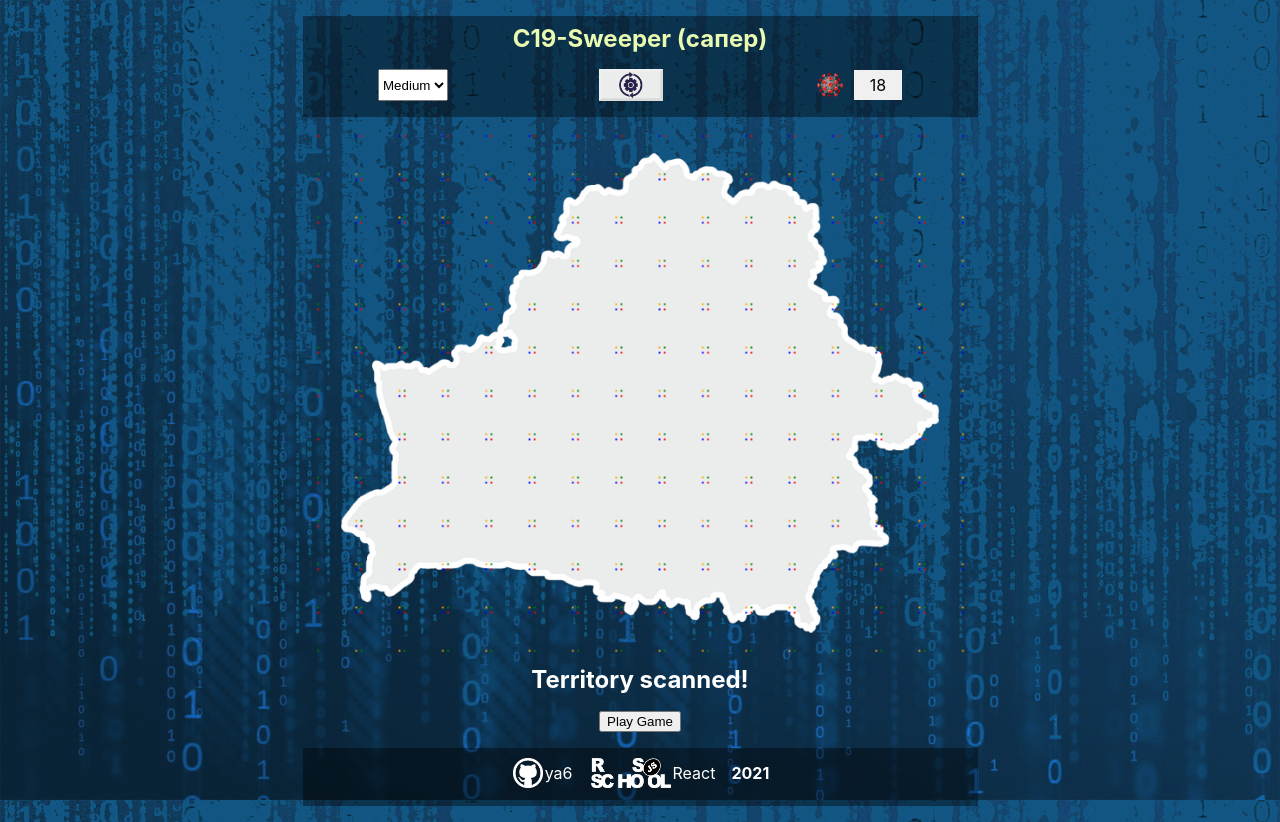
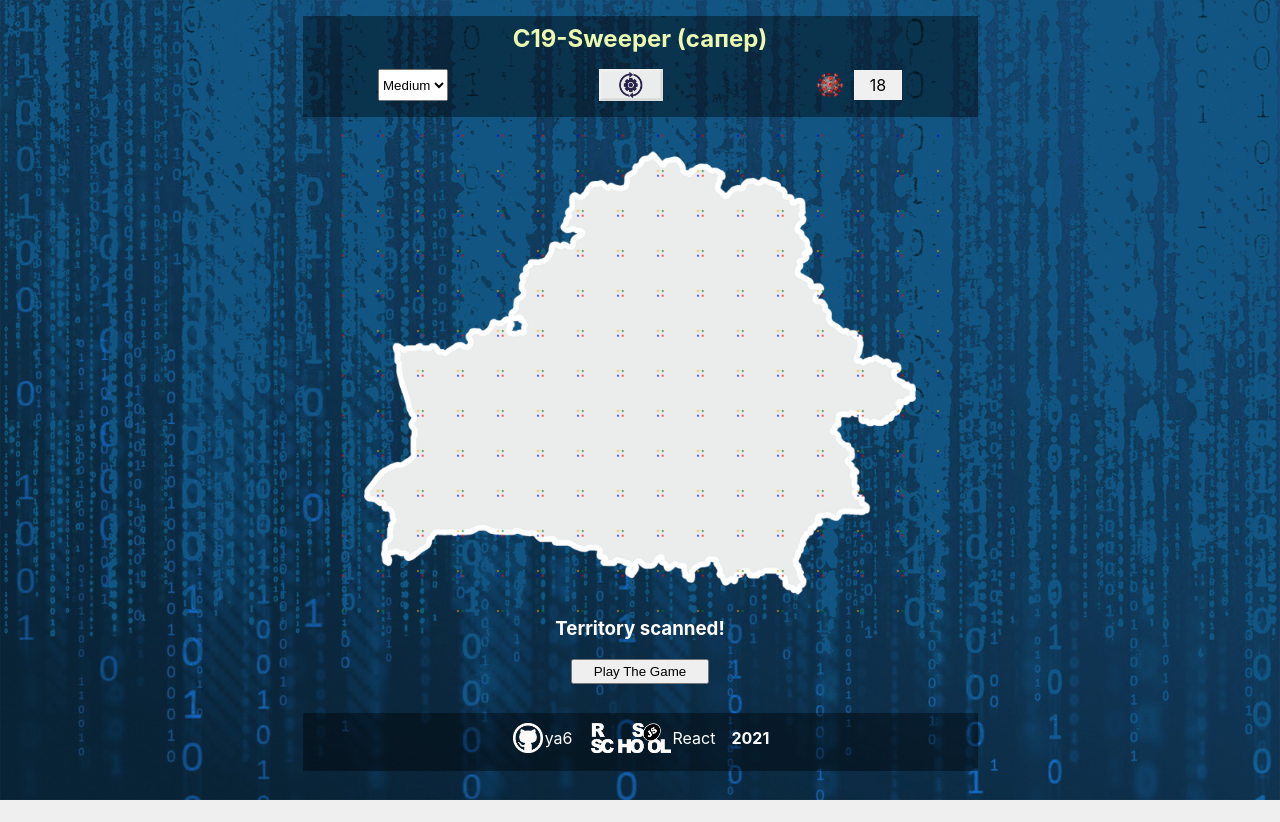
Before and after one commit to ya6/react-game, a React (Create React App) app: page / in a window 1280 px wide. After the commit the page ends 800 px from the top, so only its background shows below. Built offline with nearby package versions, Linux system fonts and the light colour scheme.

Commit message:
feat: add scanned effect on map

```diff
--- a/public/index.html
+++ b/public/index.html
@@ -24,7 +24,7 @@
       work correctly both with client-side routing and a non-root public URL.
       Learn how to configure a non-root public URL by running `npm run build`.
     -->
-    <title>react-game Sapper</title>
+    <title>C-19 Sweeper react-game</title>
   </head>
   <body>
     <noscript>You need to enable JavaScript to run this app.</noscript>
--- a/src/App.css
+++ b/src/App.css
@@ -27,3 +27,9 @@
 .brd {
   border: 1px solid yellowgreen;
 }
+ .button-container {
+   height: 5rem;
+   /* border: 1px solid red; */
+ }
+
+ h3 { margin-top: 0;}
--- a/src/App.js
+++ b/src/App.js
@@ -4,6 +4,7 @@ import Header from "./components/header";
 import Field from "./components/field";
 import _random from "./helpers/_random";
 import back_url from "./assets/img/dig_bel_2+.png";
+import ButtonPlay from "./components/button-play";
 import Footer from "./components/footer";
 
 class App extends Component {
@@ -21,6 +22,8 @@ class App extends Component {
     screenWidth: 0,
     screenHeight: 0,
     screenRatio: 1,
+
+    scanReady: false,
 
     playGame: false,
     gameOver: false,
@@ -61,7 +64,6 @@ class App extends Component {
   }
 
   setNewField = () => {
-
     //get arr
     const { fieldWidth, fieldHeight, size, imageWidth } = this.state;
 
@@ -94,7 +96,41 @@ class App extends Component {
         _arr[y] = [];
 
         for (let x = 0; x < fieldWidth; x++) {
+          setTimeout(() => {
+            context.strokeStyle = "red";
+            context.strokeRect(
+              x * size + compensation,
+              y * size + compensation,
+              1,
+              1
+            );
+            context.strokeStyle = "green";
+            context.strokeRect(
+              x * size + compensation,
+              y * size + size - compensation,
+              1,
+              1
+            );
+            context.strokeStyle = "blue";
+            context.strokeRect(
+              x * size + size - compensation,
+              y * size + compensation,
+              1,
+              1
+            );
+            context.strokeStyle = "orange";
+            context.strokeRect(
+              x * size + size - compensation,
+              y * size + size - compensation,
+              1,
+              1
+            );
 
+
+            setTimeout(() => {this.setState({scanReady: true});}, 800)
+
+
+          }, 800);
 
           if (
             context.getImageData(
@@ -170,35 +206,6 @@ class App extends Component {
           //    x * size + 20,
           //    y * size + 20
           //  );
-
-          context.strokeStyle = "red";
-          context.strokeRect(
-            x * size + compensation,
-            y * size + compensation,
-            1,
-            1
-          );
-          context.strokeStyle = "green";
-          context.strokeRect(
-            x * size + compensation,
-            y * size + size - compensation,
-            1,
-            1
-          );
-          context.strokeStyle = "blue";
-          context.strokeRect(
-            x * size + size - compensation,
-            y * size + compensation,
-            1,
-            1
-          );
-          context.strokeStyle = "orange";
-          context.strokeRect(
-            x * size + size - compensation,
-            y * size + size - compensation,
-            1,
-            1
-          );
         }
       }
 
@@ -272,6 +279,7 @@ class App extends Component {
       imageRatio: _imageRatio,
       screenRatio: _screenRatio,
       gameOver: false,
+
     });
   };
 
@@ -282,7 +290,7 @@ class App extends Component {
   }
 
   leftClickHandler = (block) => {
-    //  console.log('leftClickHandler');
+
     let _gameOver = this.state.gameOver;
     const _arr = this.state.field;
 
@@ -382,7 +390,7 @@ class App extends Component {
     return _arr;
   };
 
-  playGame = () => {
+  playNewGame = () => {
     this.setState({ playGame: true });
   };
 
@@ -404,9 +412,10 @@ class App extends Component {
       screenHeight,
       field_size_factor,
       screenRatio,
+      scanReady,
     } = this.state;
 
-    let _style = null;
+    let _style;
 
     if (screenHeight > screenWidth) {
       _style = {
@@ -415,8 +424,8 @@ class App extends Component {
       };
     } else {
       _style = {
-        width: screenHeight * 0.65 * 1.25,
-        height: screenHeight * 0.65,
+        width: screenHeight * 0.60 * 1.25,
+        height: screenHeight * 0.60,
       };
     }
 
@@ -436,10 +445,9 @@ class App extends Component {
         {playGame === false ? (
           <div className="canvas-block">
             <canvas style={_style} ref={this.removed_canvasRef}></canvas>
-            <h2 className="text-white">Territory scanned!</h2>
-            <button type="button" onClick={this.playGame}>
-              Play Game
-            </button>
+            <div className="button-container">
+              {scanReady ? <ButtonPlay playNewGame={this.playNewGame} /> : null}
+            </div>
           </div>
         ) : null}
 
--- /dev/null
+++ b/src/components/button-play/button-play.component.jsx
@@ -0,0 +1,14 @@
+import "./button-play.style.css";
+const ButtonPlay = (props) => {
+
+    return (<div>
+        <h3 className="text-white">Territory scanned!</h3>
+
+        <button type="button" onClick={props.playNewGame}>
+          Play The Game
+        </button>
+      </div>)
+
+};
+
+export default ButtonPlay;
--- /dev/null
+++ b/src/components/button-play/button-play.style.css
@@ -0,0 +1,3 @@
+button {
+    padding: 0.2rem 1.3rem;
+}
--- /dev/null
+++ b/src/components/button-play/index.js
@@ -0,0 +1,2 @@
+import ButtonPlay from './button-play.component';
+export default ButtonPlay;
--- a/src/components/footer/footer.component.jsx
+++ b/src/components/footer/footer.component.jsx
@@ -9,7 +9,7 @@ const Footer = (props) => {
     width: fieldWidth * size * screenRatio,
   };
   return (
-    <div className="header-footer" style={_style}>
+    <div className="footer" style={_style}>
       <div className="d-flex d-f-just-content-center  mt-1" >
 
         <div className="d-flex">
--- a/src/components/footer/footer.style.css
+++ b/src/components/footer/footer.style.css
@@ -1,9 +1,17 @@
+
+.footer {
+   padding-bottom: 1rem;
+
+    background: rgba(0,0,0, 0.4);
+    box-sizing: border-box;
+    margin-top: 1rem;
+    margin-bottom: 1rem;
+}
+
 
 .github {
-
 	width: 30px;
 	height: 30px;
-
 
 	background-size: contain;
 	background-repeat: no-repeat;
@@ -13,7 +21,6 @@
 }
 
 .rsschool {
-
 	width: 80px;
 	height: 30px;
 
@@ -21,16 +28,14 @@
 	background-repeat: no-repeat;
 	background-position: center center;
 	padding: 2px;
-
-
 }
 
 .d-f-just-content-center {
     justify-content: center;
-
 }
 
 a {
     color: white;
     text-decoration: none;
-    margin-right: 1rem }
+    margin-right: 1rem;
+ }
--- a/src/components/header/header.component.jsx
+++ b/src/components/header/header.component.jsx
@@ -18,7 +18,7 @@ const Header = (props) => {
   };
 
   return (
-    <div className="header-footer" style={_style}>
+    <div className="header" style={_style}>
       <h2 className="text-lime">C19-Sweeper (сапер)</h2>
       <div className="header-setting-container">
         <select  value={field_size_factor} onChange={fieldSizeHandler}>
--- a/src/components/header/header.style.css
+++ b/src/components/header/header.style.css
@@ -1,4 +1,4 @@
-.header-footer {
+.header {
     /* width: 100%; */
    padding-bottom: 1rem;
     /* border: 1px solid greenyellow; */
```
